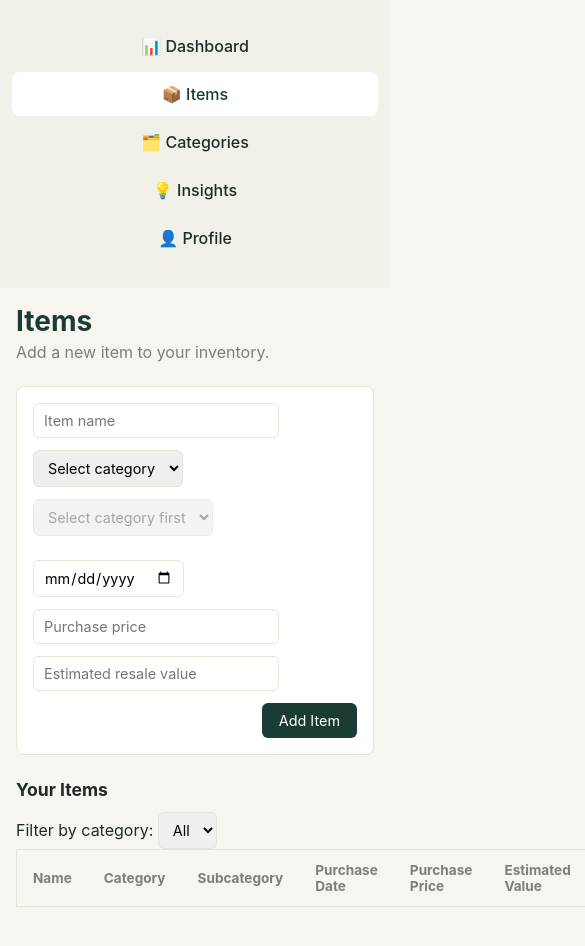
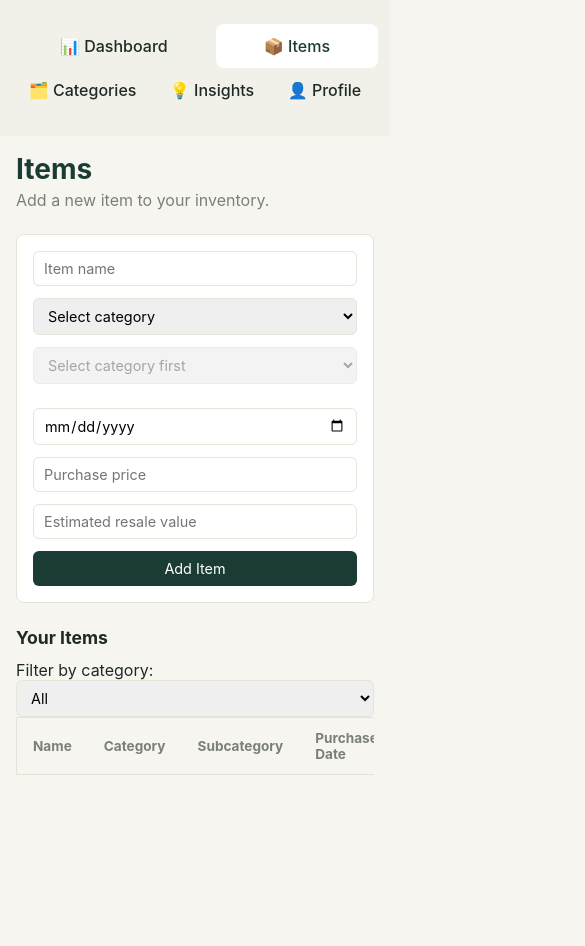
Before and after one commit to javierzunigaguth/howmuchfor, a website: page public/items.html in a window 390 px wide. Shown: the top 946 px of the page, 585 px wide, since content can reach past the window. After the commit the page ends 844 px from the top, so only its background shows below. Drawn offline with Linux system fonts and the light colour scheme; no server answers.

Commit message:
Added the responsiveness

```diff
--- a/public/css/style.css
+++ b/public/css/style.css
@@ -49,15 +49,40 @@ div.content {
     width: 100%;
     height: auto;
     position: relative;
+    display: flex;
+    flex-wrap: wrap;
   }
-  .sidebar a { float: left; }
+  .sidebar a {
+    flex: 1 1 auto;
+    text-align: center;
+    margin-bottom: 0;
+  }
   div.content { margin-left: 0; padding: 16px; }
+
+  input, select, textarea {
+    width: 100%;
+  }
+
+  form button[type="submit"] {
+    width: 100%;
+    margin-left: 0;
+  }
+
+  .category-summary-row,
+  .insight-row,
+  .category-card,
+  .profile-card {
+    flex-wrap: wrap;
+  }
+
+  #total-value {
+    font-size: 1.75rem;
+  }
 }
 
 @media screen and (max-width: 400px) {
   .sidebar a {
     text-align: center;
-    float: none;
   }
 }
 
@@ -256,7 +281,10 @@ form button[type="submit"] {
   max-width: 380px;
 }
 
-/* Tables */
+.table-wrapper {
+  overflow-x: auto;
+  margin-bottom: 24px;
+}
 
 table {
   width: 100%;
@@ -264,7 +292,10 @@ table {
   background-color: #ffffff;
   border: 1px solid #e6e3d8;
   border-radius: 8px;
-  margin-bottom: 24px;
+}
+
+.table-wrapper table {
+  margin-bottom: 0;
 }
 
 thead {
--- a/public/items.html
+++ b/public/items.html
@@ -49,6 +49,7 @@
       <option value="All">All</option>
     </select>
 
+    <div class="table-wrapper">
       <table id="items-table">
         <thead>
           <tr>
@@ -65,6 +66,7 @@
         </tbody>
       </table>
     </div>
+  </div>
 
   <script src="js/items.js"></script>
 </body>
```
Also changed, not shown: public/dashboard.html (+2 -0 lines). Lines whose indentation alone changed are shown as unchanged.
